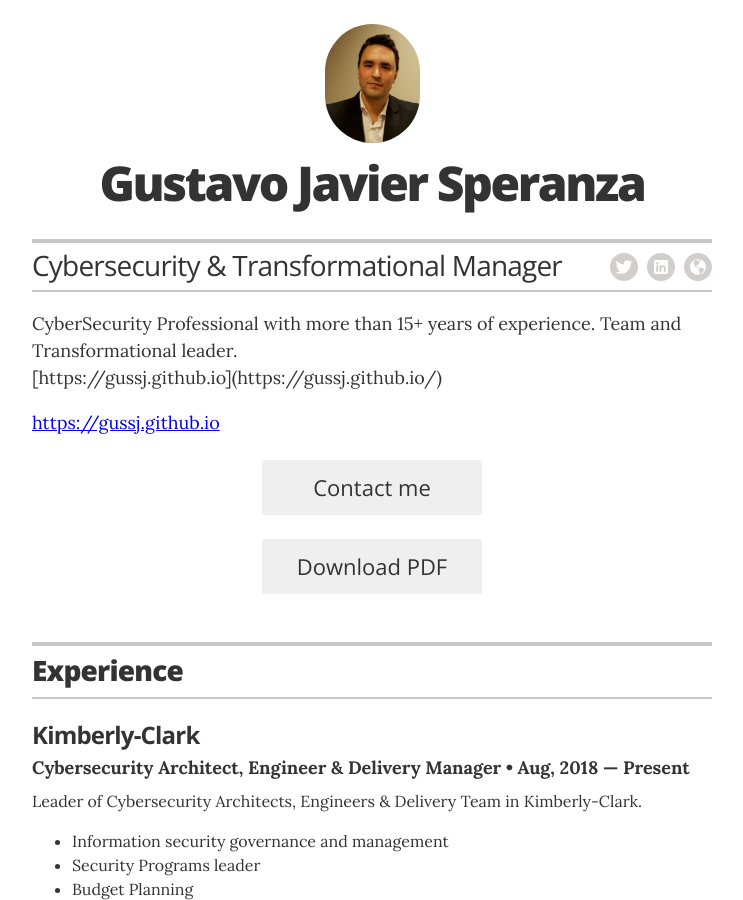
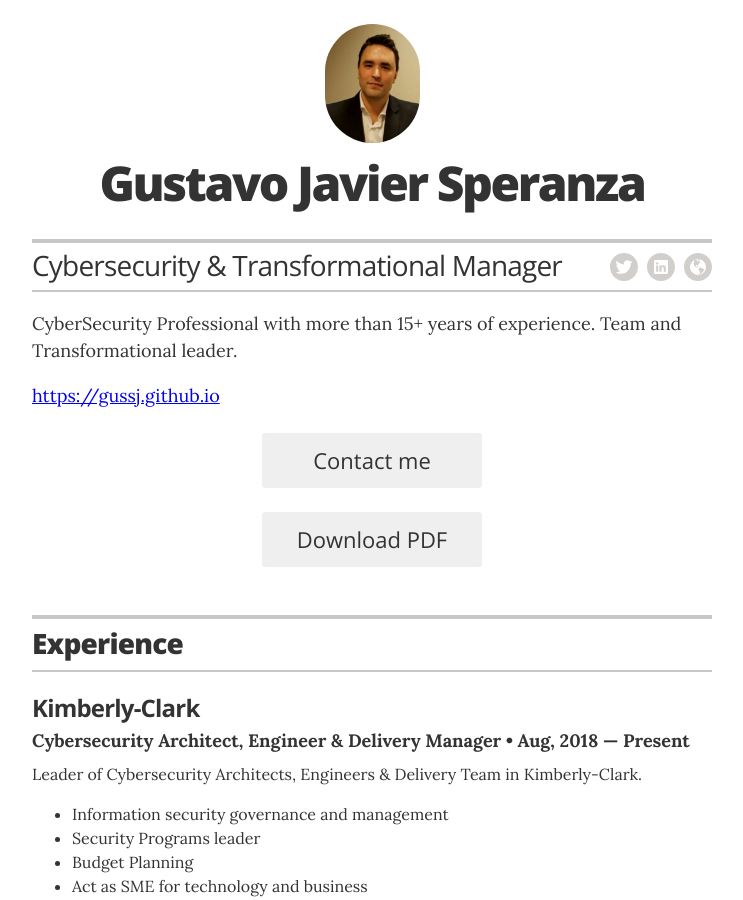
Before and after one commit to gussj/gussj.github.io, a Jekyll site: the page built from index.html, in a window 1280 px wide and 900 px high. Shown: the whole window, without its empty margins (268-1011 px from the left). Built offline with Jekyll 4.4.1, drawn with Linux system fonts in a browser that asks for light colours.

Commit message:
Update _config.yml
Removing markdown

```diff
--- a/_config.yml
+++ b/_config.yml
@@ -23,7 +23,7 @@ resume_contact_address:         ""
 resume_header_contact_info:     ""
 display_header_contact_info:    "false"
 
-resume_header_intro: "<p>CyberSecurity Professional with more than 15+ years of experience. Team and Transformational leader.<br>[https://gussj.github.io](https://gussj.github.io/)</p>"
+resume_header_intro: "<p>CyberSecurity Professional with more than 15+ years of experience. Team and Transformational leader.</p>"
 
 # use "yes" to display the email contact button,
 # "no" to display an "I'm not looking for work" message,
```
